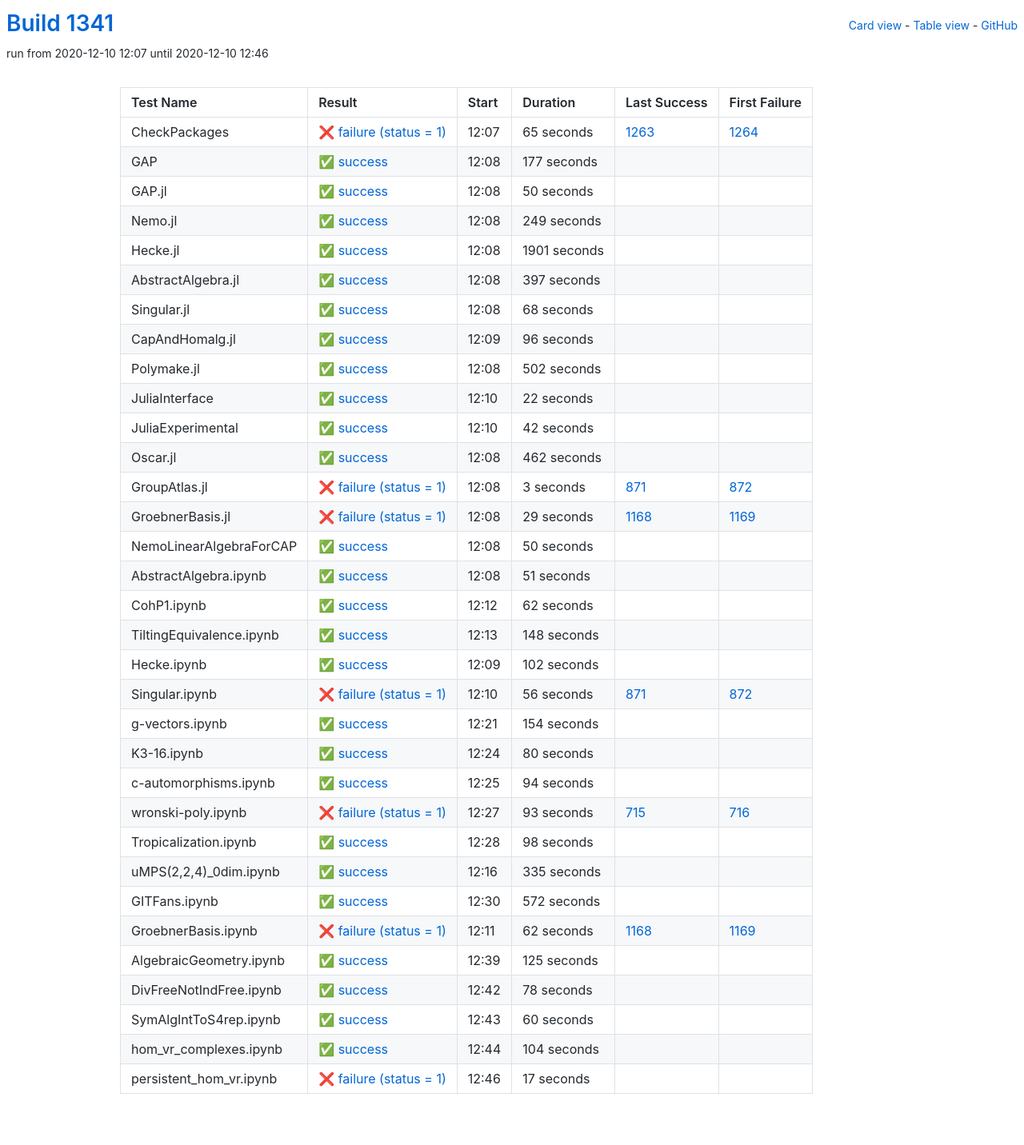
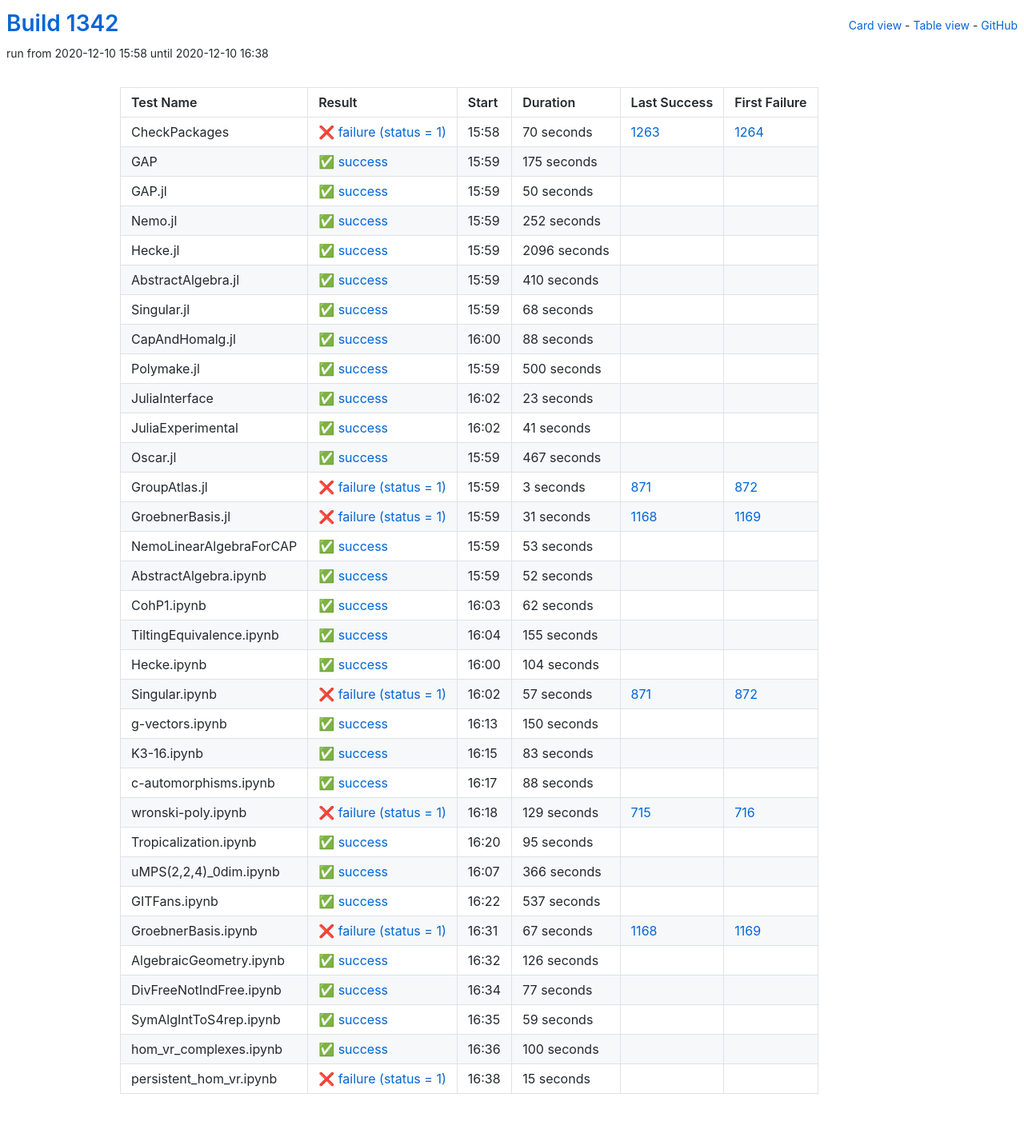
Before and after one commit to oscar-system/oscar-ci-status-stable, a Jekyll site: the page built from table.html, in a window 1280 px wide. Shown: the whole page at 80% size. Built offline with Jekyll 4.4.1, drawn with Linux system fonts in a browser that asks for light colours.

Commit message:
Build #1342

```diff
--- a/_data/ci.yml
+++ b/_data/ci.yml
@@ -1,6 +1,6 @@
 ---
-build: 1341
-build_url: https://oscarci.mathematik.uni-kl.de/job/oscar-stable/1341/
+build: 1342
+build_url: https://oscarci.mathematik.uni-kl.de/job/oscar-stable/1342/
 job: oscar-stable
 organization: oscar-system
 repo: oscar-ci-status-stable
@@ -8,32 +8,32 @@ repourl: https://github.com/oscar-system/oscar-ci-status-stable
 tests:
 - name: CheckPackages
   id: checkpackages
-  log: https://oscarci.mathematik.uni-kl.de/job/oscar-stable/1341/artifact/logs/build-1341/CheckPackages.log
-  start: 2020-12-10 12:07
+  log: https://oscarci.mathematik.uni-kl.de/job/oscar-stable/1342/artifact/logs/build-1342/CheckPackages.log
+  start: 2020-12-10 15:58
   success: false
   exitcode: 1
   status: failure
-  duration: 65
+  duration: 70
   last_success: 1263
   last_success_url: https://oscarci.mathematik.uni-kl.de/job/oscar-stable/1263/
   first_failure: 1264
   first_failure_url: https://oscarci.mathematik.uni-kl.de/job/oscar-stable/1264/
 - name: GAP
   id: gap
-  log: https://oscarci.mathematik.uni-kl.de/job/oscar-stable/1341/artifact/logs/build-1341/GAP.log
-  start: 2020-12-10 12:08
+  log: https://oscarci.mathematik.uni-kl.de/job/oscar-stable/1342/artifact/logs/build-1342/GAP.log
+  start: 2020-12-10 15:59
   success: true
   exitcode: 0
   status: success
-  duration: 177
+  duration: 175
   last_success: false
   last_success_url:
   first_failure: false
   first_failure_url:
 - name: GAP.jl
   id: gap-jl
-  log: https://oscarci.mathematik.uni-kl.de/job/oscar-stable/1341/artifact/logs/build-1341/GAP.jl.log
-  start: 2020-12-10 12:08
+  log: https://oscarci.mathematik.uni-kl.de/job/oscar-stable/1342/artifact/logs/build-1342/GAP.jl.log
+  start: 2020-12-10 15:59
   success: true
   exitcode: 0
   status: success
@@ -44,44 +44,44 @@ tests:
   first_failure_url:
 - name: Nemo.jl
   id: nemo-jl
-  log: https://oscarci.mathematik.uni-kl.de/job/oscar-stable/1341/artifact/logs/build-1341/Nemo.jl.log
-  start: 2020-12-10 12:08
+  log: https://oscarci.mathematik.uni-kl.de/job/oscar-stable/1342/artifact/logs/build-1342/Nemo.jl.log
+  start: 2020-12-10 15:59
   success: true
   exitcode: 0
   status: success
-  duration: 249
+  duration: 252
   last_success: false
   last_success_url:
   first_failure: false
   first_failure_url:
 - name: Hecke.jl
   id: hecke-jl
-  log: https://oscarci.mathematik.uni-kl.de/job/oscar-stable/1341/artifact/logs/build-1341/Hecke.jl.log
-  start: 2020-12-10 12:08
+  log: https://oscarci.mathematik.uni-kl.de/job/oscar-stable/1342/artifact/logs/build-1342/Hecke.jl.log
+  start: 2020-12-10 15:59
   success: true
   exitcode: 0
   status: success
-  duration: 1901
+  duration: 2096
   last_success: false
   last_success_url:
   first_failure: false
   first_failure_url:
 - name: AbstractAlgebra.jl
   id: abstractalgebra-jl
-  log: https://oscarci.mathematik.uni-kl.de/job/oscar-stable/1341/artifact/logs/build-1341/AbstractAlgebra.jl.log
-  start: 2020-12-10 12:08
+  log: https://oscarci.mathematik.uni-kl.de/job/oscar-stable/1342/artifact/logs/build-1342/AbstractAlgebra.jl.log
+  start: 2020-12-10 15:59
   success: true
   exitcode: 0
   status: success
-  duration: 397
+  duration: 410
   last_success: false
   last_success_url:
   first_failure: false
   first_failure_url:
 - name: Singular.jl
   id: singular-jl
-  log: https://oscarci.mathematik.uni-kl.de/job/oscar-stable/1341/artifact/logs/build-1341/Singular.jl.log
-  start: 2020-12-10 12:08
+  log: https://oscarci.mathematik.uni-kl.de/job/oscar-stable/1342/artifact/logs/build-1342/Singular.jl.log
+  start: 2020-12-10 15:59
   success: true
   exitcode: 0
   status: success
@@ -92,68 +92,68 @@ tests:
   first_failure_url:
 - name: CapAndHomalg.jl
   id: capandhomalg-jl
-  log: https://oscarci.mathematik.uni-kl.de/job/oscar-stable/1341/artifact/logs/build-1341/CapAndHomalg.jl.log
-  start: 2020-12-10 12:09
+  log: https://oscarci.mathematik.uni-kl.de/job/oscar-stable/1342/artifact/logs/build-1342/CapAndHomalg.jl.log
+  start: 2020-12-10 16:00
   success: true
   exitcode: 0
   status: success
-  duration: 96
+  duration: 88
   last_success: false
   last_success_url:
   first_failure: false
   first_failure_url:
 - name: Polymake.jl
   id: polymake-jl
-  log: https://oscarci.mathematik.uni-kl.de/job/oscar-stable/1341/artifact/logs/build-1341/Polymake.jl.log
-  start: 2020-12-10 12:08
+  log: https://oscarci.mathematik.uni-kl.de/job/oscar-stable/1342/artifact/logs/build-1342/Polymake.jl.log
+  start: 2020-12-10 15:59
   success: true
   exitcode: 0
   status: success
-  duration: 502
+  duration: 500
   last_success: false
   last_success_url:
   first_failure: false
   first_failure_url:
 - name: JuliaInterface
   id: juliainterface
-  log: https://oscarci.mathematik.uni-kl.de/job/oscar-stable/1341/artifact/logs/build-1341/JuliaInterface.log
-  start: 2020-12-10 12:10
+  log: https://oscarci.mathematik.uni-kl.de/job/oscar-stable/1342/artifact/logs/build-1342/JuliaInterface.log
+  start: 2020-12-10 16:02
   success: true
   exitcode: 0
   status: success
-  duration: 22
+  duration: 23
   last_success: false
   last_success_url:
   first_failure: false
   first_failure_url:
 - name: JuliaExperimental
   id: juliaexperimental
-  log: https://oscarci.mathematik.uni-kl.de/job/oscar-stable/1341/artifact/logs/build-1341/JuliaExperimental.log
-  start: 2020-12-10 12:10
+  log: https://oscarci.mathematik.uni-kl.de/job/oscar-stable/1342/artifact/logs/build-1342/JuliaExperimental.log
+  start: 2020-12-10 16:02
   success: true
   exitcode: 0
   status: success
-  duration: 42
+  duration: 41
   last_success: false
   last_success_url:
   first_failure: false
   first_failure_url:
 - name: Oscar.jl
   id: oscar-jl
-  log: https://oscarci.mathematik.uni-kl.de/job/oscar-stable/1341/artifact/logs/build-1341/Oscar.jl.log
-  start: 2020-12-10 12:08
+  log: https://oscarci.mathematik.uni-kl.de/job/oscar-stable/1342/artifact/logs/build-1342/Oscar.jl.log
+  start: 2020-12-10 15:59
   success: true
   exitcode: 0
   status: success
-  duration: 462
+  duration: 467
   last_success: false
   last_success_url:
   first_failure: false
   first_failure_url:
 - name: GroupAtlas.jl
   id: groupatlas-jl
-  log: https://oscarci.mathematik.uni-kl.de/job/oscar-stable/1341/artifact/logs/build-1341/GroupAtlas.jl.log
-  start: 2020-12-10 12:08
+  log: https://oscarci.mathematik.uni-kl.de/job/oscar-stable/1342/artifact/logs/build-1342/GroupAtlas.jl.log
+  start: 2020-12-10 15:59
   success: false
   exitcode: 1
   status: failure
@@ -164,44 +164,44 @@ tests:
   first_failure_url: https://oscarci.mathematik.uni-kl.de/job/oscar-stable/872/
 - name: GroebnerBasis.jl
   id: groebnerbasis-jl
-  log: https://oscarci.mathematik.uni-kl.de/job/oscar-stable/1341/artifact/logs/build-1341/GroebnerBasis.jl.log
-  start: 2020-12-10 12:08
+  log: https://oscarci.mathematik.uni-kl.de/job/oscar-stable/1342/artifact/logs/build-1342/GroebnerBasis.jl.log
+  start: 2020-12-10 15:59
   success: false
   exitcode: 1
   status: failure
-  duration: 29
+  duration: 31
   last_success: 1168
   last_success_url: https://oscarci.mathematik.uni-kl.de/job/oscar-stable/1168/
   first_failure: 1169
   first_failure_url: https://oscarci.mathematik.uni-kl.de/job/oscar-stable/1169/
 - name: NemoLinearAlgebraForCAP
   id: nemolinearalgebraforcap
-  log: https://oscarci.mathematik.uni-kl.de/job/oscar-stable/1341/artifact/logs/build-1341/NemoLinearAlgebraForCAP.log
-  start: 2020-12-10 12:08
+  log: https://oscarci.mathematik.uni-kl.de/job/oscar-stable/1342/artifact/logs/build-1342/NemoLinearAlgebraForCAP.log
+  start: 2020-12-10 15:59
   success: true
   exitcode: 0
   status: success
-  duration: 50
+  duration: 53
   last_success: false
   last_success_url:
   first_failure: false
   first_failure_url:
 - name: AbstractAlgebra.ipynb
   id: abstractalgebra-ipynb
-  log: https://oscarci.mathematik.uni-kl.de/job/oscar-stable/1341/artifact/logs/build-1341/AbstractAlgebra.ipynb.log
-  start: 2020-12-10 12:08
+  log: https://oscarci.mathematik.uni-kl.de/job/oscar-stable/1342/artifact/logs/build-1342/AbstractAlgebra.ipynb.log
+  start: 2020-12-10 15:59
   success: true
   exitcode: 0
   status: success
-  duration: 51
+  duration: 52
   last_success: false
   last_success_url:
   first_failure: false
   first_failure_url:
 - name: CohP1.ipynb
   id: cohp1-ipynb
-  log: https://oscarci.mathematik.uni-kl.de/job/oscar-stable/1341/artifact/logs/build-1341/CohP1.ipynb.log
-  start: 2020-12-10 12:12
+  log: https://oscarci.mathematik.uni-kl.de/job/oscar-stable/1342/artifact/logs/build-1342/CohP1.ipynb.log
+  start: 2020-12-10 16:03
   success: true
   exitcode: 0
   status: success
@@ -212,176 +212,20 @@ tests:
   first_failure_url:
 - name: TiltingEquivalence.ipynb
   id: tiltingequivalence-ipynb
-  log: https://oscarci.mathematik.uni-kl.de/job/oscar-stable/1341/artifact/logs/build-1341/TiltingEquivalence.ipynb.log
-  start: 2020-12-10 12:13
+  log: https://oscarci.mathematik.uni-kl.de/job/oscar-stable/1342/artifact/logs/build-1342/TiltingEquivalence.ipynb.log
+  start: 2020-12-10 16:04
   success: true
   exitcode: 0
   status: success
-  duration: 148
+  duration: 155
   last_success: false
   last_success_url:
   first_failure: false
   first_failure_url:
 - name: Hecke.ipynb
   id: hecke-ipynb
-  log: https://oscarci.mathematik.uni-kl.de/job/oscar-stable/1341/artifact/logs/build-1341/Hecke.ipynb.log
-  start: 2020-12-10 12:09
-  success: true
-  exitcode: 0
-  status: success
-  duration: 102
-  last_success: false
-  last_success_url:
-  first_failure: false
-  first_failure_url:
-- name: Singular.ipynb
-  id: singular-ipynb
-  log: https://oscarci.mathematik.uni-kl.de/job/oscar-stable/1341/artifact/logs/build-1341/Singular.ipynb.log
-  start: 2020-12-10 12:10
-  success: false
-  exitcode: 1
-  status: failure
-  duration: 56
-  last_success: 871
-  last_success_url: https://oscarci.mathematik.uni-kl.de/job/oscar-stable/871/
-  first_failure: 872
-  first_failure_url: https://oscarci.mathematik.uni-kl.de/job/oscar-stable/872/
-- name: g-vectors.ipynb
-  id: g-vectors-ipynb
-  log: https://oscarci.mathematik.uni-kl.de/job/oscar-stable/1341/artifact/logs/build-1341/g-vectors.ipynb.log
-  start: 2020-12-10 12:21
-  success: true
-  exitcode: 0
-  status: success
-  duration: 154
-  last_success: false
-  last_success_url:
-  first_failure: false
-  first_failure_url:
-- name: K3-16.ipynb
-  id: k3-16-ipynb
-  log: https://oscarci.mathematik.uni-kl.de/job/oscar-stable/1341/artifact/logs/build-1341/K3-16.ipynb.log
-  start: 2020-12-10 12:24
-  success: true
-  exitcode: 0
-  status: success
-  duration: 80
-  last_success: false
-  last_success_url:
-  first_failure: false
-  first_failure_url:
-- name: c-automorphisms.ipynb
-  id: c-automorphisms-ipynb
-  log: https://oscarci.mathematik.uni-kl.de/job/oscar-stable/1341/artifact/logs/build-1341/c-automorphisms.ipynb.log
-  start: 2020-12-10 12:25
-  success: true
-  exitcode: 0
-  status: success
-  duration: 94
-  last_success: false
-  last_success_url:
-  first_failure: false
-  first_failure_url:
-- name: wronski-poly.ipynb
-  id: wronski-poly-ipynb
-  log: https://oscarci.mathematik.uni-kl.de/job/oscar-stable/1341/artifact/logs/build-1341/wronski-poly.ipynb.log
-  start: 2020-12-10 12:27
-  success: false
-  exitcode: 1
-  status: failure
-  duration: 93
-  last_success: 715
-  last_success_url: https://oscarci.mathematik.uni-kl.de/job/oscar-stable/715/
-  first_failure: 716
-  first_failure_url: https://oscarci.mathematik.uni-kl.de/job/oscar-stable/716/
-- name: Tropicalization.ipynb
-  id: tropicalization-ipynb
-  log: https://oscarci.mathematik.uni-kl.de/job/oscar-stable/1341/artifact/logs/build-1341/Tropicalization.ipynb.log
-  start: 2020-12-10 12:28
-  success: true
-  exitcode: 0
-  status: success
-  duration: 98
-  last_success: false
-  last_success_url:
-  first_failure: false
-  first_failure_url:
-- name: uMPS(2,2,4)_0dim.ipynb
-  id: umps-2-2-4-0dim-ipynb
-  log: https://oscarci.mathematik.uni-kl.de/job/oscar-stable/1341/artifact/logs/build-1341/uMPS-2-2-4-_0dim.ipynb.log
-  start: 2020-12-10 12:16
-  success: true
-  exitcode: 0
-  status: success
-  duration: 335
-  last_success: false
-  last_success_url:
-  first_failure: false
-  first_failure_url:
-- name: GITFans.ipynb
-  id: gitfans-ipynb
-  log: https://oscarci.mathematik.uni-kl.de/job/oscar-stable/1341/artifact/logs/build-1341/GITFans.ipynb.log
-  start: 2020-12-10 12:30
-  success: true
-  exitcode: 0
-  status: success
-  duration: 572
-  last_success: false
-  last_success_url:
-  first_failure: false
-  first_failure_url:
-- name: GroebnerBasis.ipynb
-  id: groebnerbasis-ipynb
-  log: https://oscarci.mathematik.uni-kl.de/job/oscar-stable/1341/artifact/logs/build-1341/GroebnerBasis.ipynb.log
-  start: 2020-12-10 12:11
-  success: false
-  exitcode: 1
-  status: failure
-  duration: 62
-  last_success: 1168
-  last_success_url: https://oscarci.mathematik.uni-kl.de/job/oscar-stable/1168/
-  first_failure: 1169
-  first_failure_url: https://oscarci.mathematik.uni-kl.de/job/oscar-stable/1169/
-- name: AlgebraicGeometry.ipynb
-  id: algebraicgeometry-ipynb
-  log: https://oscarci.mathematik.uni-kl.de/job/oscar-stable/1341/artifact/logs/build-1341/AlgebraicGeometry.ipynb.log
-  start: 2020-12-10 12:39
-  success: true
-  exitcode: 0
-  status: success
-  duration: 125
-  last_success: false
-  last_success_url:
-  first_failure: false
-  first_failure_url:
-- name: DivFreeNotIndFree.ipynb
-  id: divfreenotindfree-ipynb
-  log: https://oscarci.mathematik.uni-kl.de/job/oscar-stable/1341/artifact/logs/build-1341/DivFreeNotIndFree.ipynb.log
-  start: 2020-12-10 12:42
-  success: true
-  exitcode: 0
-  status: success
-  duration: 78
-  last_success: false
-  last_success_url:
-  first_failure: false
-  first_failure_url:
-- name: SymAlgIntToS4rep.ipynb
-  id: symalginttos4rep-ipynb
-  log: https://oscarci.mathematik.uni-kl.de/job/oscar-stable/1341/artifact/logs/build-1341/SymAlgIntToS4rep.ipynb.log
-  start: 2020-12-10 12:43
-  success: true
-  exitcode: 0
-  status: success
-  duration: 60
-  last_success: false
-  last_success_url:
-  first_failure: false
-  first_failure_url:
-- name: hom_vr_complexes.ipynb
-  id: hom-vr-complexes-ipynb
-  log: https://oscarci.mathematik.uni-kl.de/job/oscar-stable/1341/artifact/logs/build-1341/hom_vr_complexes.ipynb.log
-  start: 2020-12-10 12:44
+  log: https://oscarci.mathematik.uni-kl.de/job/oscar-stable/1342/artifact/logs/build-1342/Hecke.ipynb.log
+  start: 2020-12-10 16:00
   success: true
   exitcode: 0
   status: success
@@ -390,15 +234,171 @@ tests:
   last_success_url:
   first_failure: false
   first_failure_url:
-- name: persistent_hom_vr.ipynb
-  id: persistent-hom-vr-ipynb
-  log: https://oscarci.mathematik.uni-kl.de/job/oscar-stable/1341/artifact/logs/build-1341/persistent_hom_vr.ipynb.log
-  start: 2020-12-10 12:46
+- name: Singular.ipynb
+  id: singular-ipynb
+  log: https://oscarci.mathematik.uni-kl.de/job/oscar-stable/1342/artifact/logs/build-1342/Singular.ipynb.log
+  start: 2020-12-10 16:02
   success: false
   exitcode: 1
   status: failure
-  duration: 17
+  duration: 57
+  last_success: 871
+  last_success_url: https://oscarci.mathematik.uni-kl.de/job/oscar-stable/871/
+  first_failure: 872
+  first_failure_url: https://oscarci.mathematik.uni-kl.de/job/oscar-stable/872/
+- name: g-vectors.ipynb
+  id: g-vectors-ipynb
+  log: https://oscarci.mathematik.uni-kl.de/job/oscar-stable/1342/artifact/logs/build-1342/g-vectors.ipynb.log
+  start: 2020-12-10 16:13
+  success: true
+  exitcode: 0
+  status: success
+  duration: 150
   last_success: false
   last_success_url:
   first_failure: false
   first_failure_url:
+- name: K3-16.ipynb
+  id: k3-16-ipynb
+  log: https://oscarci.mathematik.uni-kl.de/job/oscar-stable/1342/artifact/logs/build-1342/K3-16.ipynb.log
+  start: 2020-12-10 16:15
+  success: true
+  exitcode: 0
+  status: success
+  duration: 83
+  last_success: false
+  last_success_url:
+  first_failure: false
+  first_failure_url:
+- name: c-automorphisms.ipynb
+  id: c-automorphisms-ipynb
+  log: https://oscarci.mathematik.uni-kl.de/job/oscar-stable/1342/artifact/logs/build-1342/c-automorphisms.ipynb.log
+  start: 2020-12-10 16:17
+  success: true
+  exitcode: 0
+  status: success
+  duration: 88
+  last_success: false
+  last_success_url:
+  first_failure: false
+  first_failure_url:
+- name: wronski-poly.ipynb
+  id: wronski-poly-ipynb
+  log: https://oscarci.mathematik.uni-kl.de/job/oscar-stable/1342/artifact/logs/build-1342/wronski-poly.ipynb.log
+  start: 2020-12-10 16:18
+  success: false
+  exitcode: 1
+  status: failure
+  duration: 129
+  last_success: 715
+  last_success_url: https://oscarci.mathematik.uni-kl.de/job/oscar-stable/715/
+  first_failure: 716
+  first_failure_url: https://oscarci.mathematik.uni-kl.de/job/oscar-stable/716/
+- name: Tropicalization.ipynb
+  id: tropicalization-ipynb
+  log: https://oscarci.mathematik.uni-kl.de/job/oscar-stable/1342/artifact/logs/build-1342/Tropicalization.ipynb.log
+  start: 2020-12-10 16:20
+  success: true
+  exitcode: 0
+  status: success
+  duration: 95
+  last_success: false
+  last_success_url:
+  first_failure: false
+  first_failure_url:
+- name: uMPS(2,2,4)_0dim.ipynb
+  id: umps-2-2-4-0dim-ipynb
+  log: https://oscarci.mathematik.uni-kl.de/job/oscar-stable/1342/artifact/logs/build-1342/uMPS-2-2-4-_0dim.ipynb.log
+  start: 2020-12-10 16:07
+  success: true
+  exitcode: 0
+  status: success
+  duration: 366
+  last_success: false
+  last_success_url:
+  first_failure: false
+  first_failure_url:
+- name: GITFans.ipynb
+  id: gitfans-ipynb
+  log: https://oscarci.mathematik.uni-kl.de/job/oscar-stable/1342/artifact/logs/build-1342/GITFans.ipynb.log
+  start: 2020-12-10 16:22
+  success: true
+  exitcode: 0
+  status: success
+  duration: 537
+  last_success: false
+  last_success_url:
+  first_failure: false
+  first_failure_url:
+- name: GroebnerBasis.ipynb
+  id: groebnerbasis-ipynb
+  log: https://oscarci.mathematik.uni-kl.de/job/oscar-stable/1342/artifact/logs/build-1342/GroebnerBasis.ipynb.log
+  start: 2020-12-10 16:31
+  success: false
+  exitcode: 1
+  status: failure
+  duration: 67
+  last_success: 1168
+  last_success_url: https://oscarci.mathematik.uni-kl.de/job/oscar-stable/1168/
+  first_failure: 1169
+  first_failure_url: https://oscarci.mathematik.uni-kl.de/job/oscar-stable/1169/
+- name: AlgebraicGeometry.ipynb
+  id: algebraicgeometry-ipynb
+  log: https://oscarci.mathematik.uni-kl.de/job/oscar-stable/1342/artifact/logs/build-1342/AlgebraicGeometry.ipynb.log
+  start: 2020-12-10 16:32
+  success: true
+  exitcode: 0
+  status: success
+  duration: 126
+  last_success: false
+  last_success_url:
+  first_failure: false
+  first_failure_url:
+- name: DivFreeNotIndFree.ipynb
+  id: divfreenotindfree-ipynb
+  log: https://oscarci.mathematik.uni-kl.de/job/oscar-stable/1342/artifact/logs/build-1342/DivFreeNotIndFree.ipynb.log
+  start: 2020-12-10 16:34
+  success: true
+  exitcode: 0
+  status: success
+  duration: 77
+  last_success: false
+  last_success_url:
+  first_failure: false
+  first_failure_url:
+- name: SymAlgIntToS4rep.ipynb
+  id: symalginttos4rep-ipynb
+  log: https://oscarci.mathematik.uni-kl.de/job/oscar-stable/1342/artifact/logs/build-1342/SymAlgIntToS4rep.ipynb.log
+  start: 2020-12-10 16:35
+  success: true
+  exitcode: 0
+  status: success
+  duration: 59
+  last_success: false
+  last_success_url:
+  first_failure: false
+  first_failure_url:
+- name: hom_vr_complexes.ipynb
+  id: hom-vr-complexes-ipynb
+  log: https://oscarci.mathematik.uni-kl.de/job/oscar-stable/1342/artifact/logs/build-1342/hom_vr_complexes.ipynb.log
+  start: 2020-12-10 16:36
+  success: true
+  exitcode: 0
+  status: success
+  duration: 100
+  last_success: false
+  last_success_url:
+  first_failure: false
+  first_failure_url:
+- name: persistent_hom_vr.ipynb
+  id: persistent-hom-vr-ipynb
+  log: https://oscarci.mathematik.uni-kl.de/job/oscar-stable/1342/artifact/logs/build-1342/persistent_hom_vr.ipynb.log
+  start: 2020-12-10 16:38
+  success: false
+  exitcode: 1
+  status: failure
+  duration: 15
+  last_success: false
+  last_success_url:
+  first_failure: false
+  first_failure_url:
```
Also changed, not shown: README.md.
